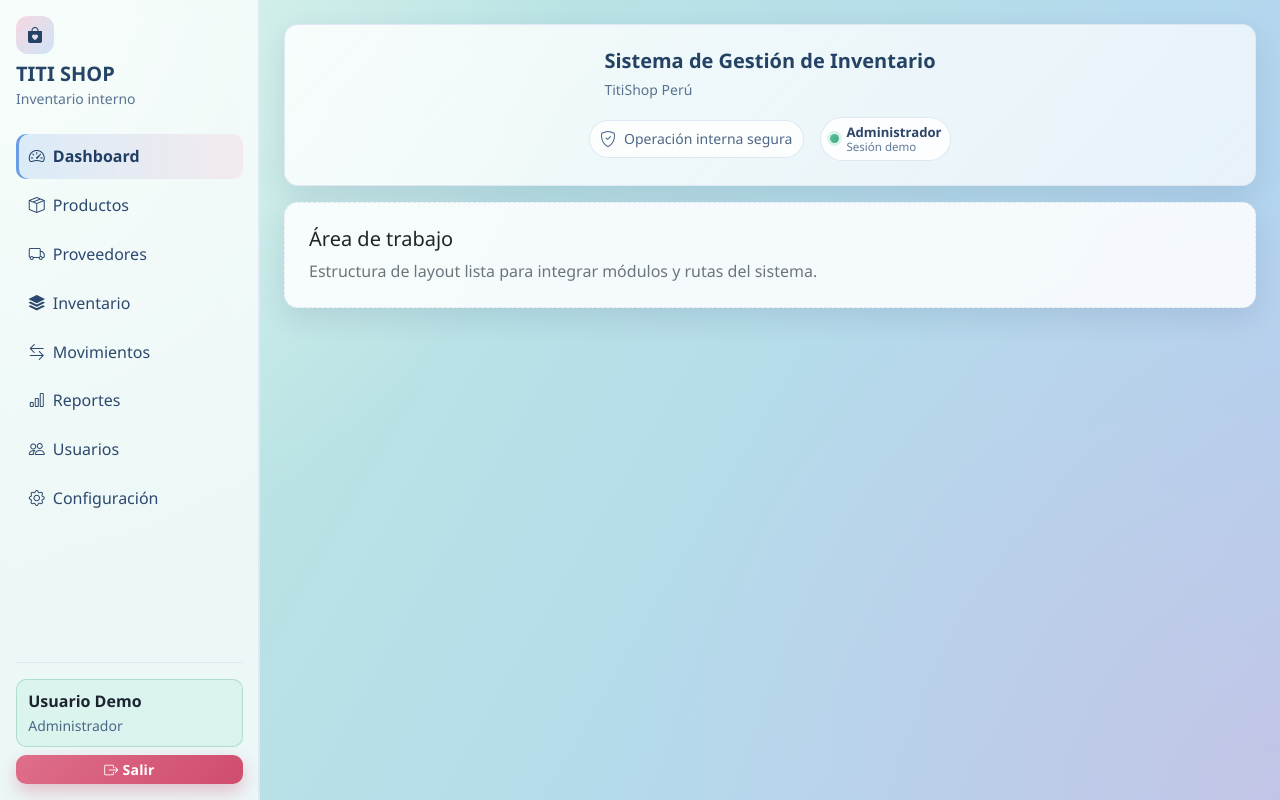
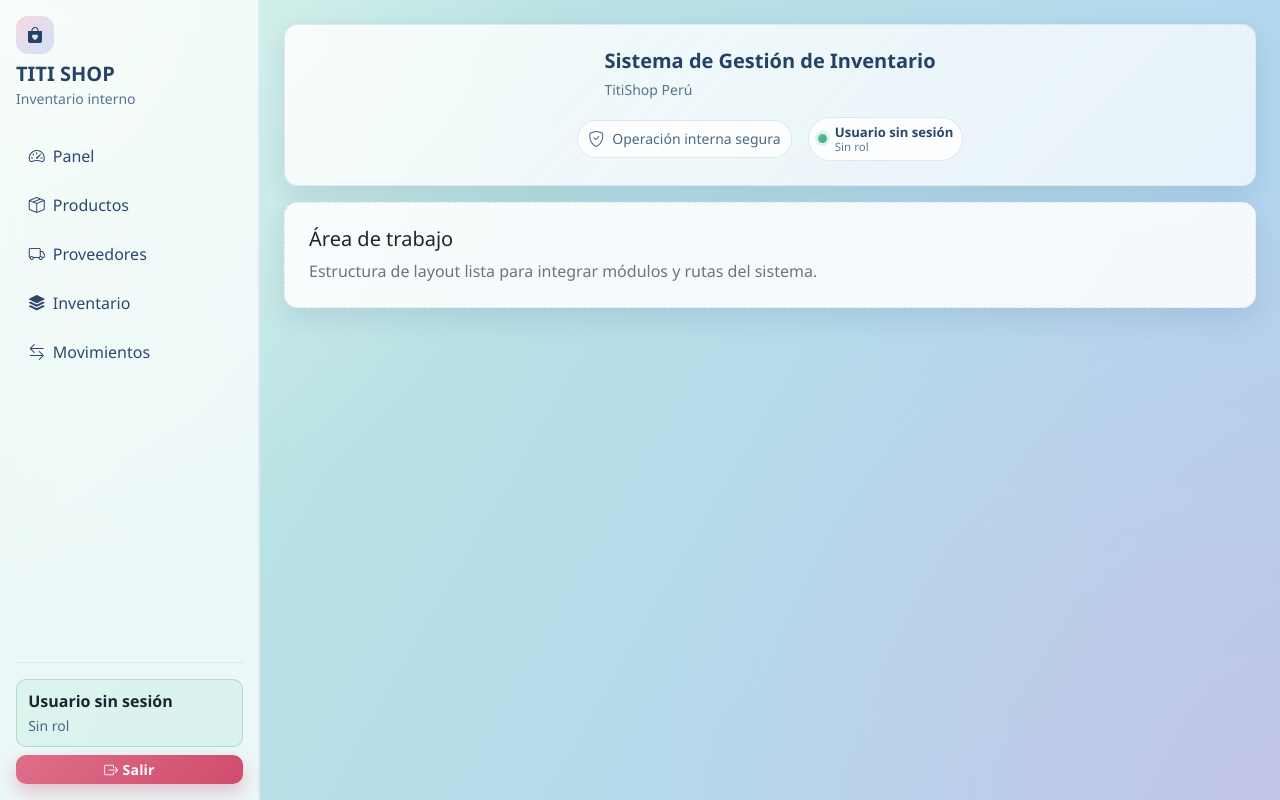
Before and after one commit to Espiritu16/titishop-frontend-angular, an Angular app: page / in a window 1280 px wide. Built offline with nearby package versions, Linux system fonts and the light colour scheme.

Commit message:
logica de sidebar con sesion local y roles

```diff
--- /dev/null
+++ b/src/app/core/auth.service.ts
@@ -0,0 +1,34 @@
+import { Injectable, signal } from '@angular/core';
+import { Router } from '@angular/router';
+import { Role, SessionUser } from './models';
+
+const SESSION_KEY = 'titishop_session';
+
+@Injectable({ providedIn: 'root' })
+export class AuthService {
+  readonly session = signal<SessionUser | null>(this.readSession());
+
+  constructor(private router: Router) {}
+
+  hasAnyRole(roles: Role[]): boolean {
+    const currentRole = this.session()?.role;
+    return !!currentRole && roles.includes(currentRole);
+  }
+
+  logout(): void {
+    localStorage.removeItem(SESSION_KEY);
+    this.session.set(null);
+    this.router.navigateByUrl('/');
+  }
+
+  private readSession(): SessionUser | null {
+    const raw = localStorage.getItem(SESSION_KEY);
+    if (!raw) return null;
+
+    try {
+      return JSON.parse(raw) as SessionUser;
+    } catch {
+      return null;
+    }
+  }
+}
--- /dev/null
+++ b/src/app/core/models.ts
@@ -0,0 +1,9 @@
+export type Role = 'ADMINISTRADOR' | 'ALMACENERO' | 'SUPERVISOR';
+
+export interface SessionUser {
+  id: string;
+  fullName: string;
+  email: string;
+  role: Role;
+  loginAt: string;
+}
--- a/src/app/features/layout/sidebar/sidebar.html
+++ b/src/app/features/layout/sidebar/sidebar.html
@@ -8,22 +8,21 @@
   </div>
 
   <nav class="nav flex-column gap-1">
-    <a class="nav-link active"><i class="bi bi-speedometer2 me-2"></i>Dashboard</a>
-    <a class="nav-link"><i class="bi bi-box-seam me-2"></i>Productos</a>
-    <a class="nav-link"><i class="bi bi-truck me-2"></i>Proveedores</a>
-    <a class="nav-link"><i class="bi bi-stack me-2"></i>Inventario</a>
-    <a class="nav-link"><i class="bi bi-arrow-left-right me-2"></i>Movimientos</a>
-    <a class="nav-link"><i class="bi bi-bar-chart me-2"></i>Reportes</a>
-    <a class="nav-link"><i class="bi bi-people me-2"></i>Usuarios</a>
-    <a class="nav-link"><i class="bi bi-gear me-2"></i>Configuración</a>
+    @for (item of items; track item.path) {
+      @if (canShow(item)) {
+        <a [routerLink]="item.path" routerLinkActive="active" class="nav-link">
+          <i [ngClass]="[item.icon, 'me-2']"></i>{{ item.label }}
+        </a>
+      }
+    }
   </nav>
 
   <div class="sidebar-footer mt-auto pt-3">
     <div class="user-box mb-2">
-      <div class="fw-semibold">Usuario Demo</div>
-      <small>Administrador</small>
+      <div class="fw-semibold">{{ auth.session()?.fullName || 'Usuario sin sesión' }}</div>
+      <small>{{ auth.session()?.role || 'Sin rol' }}</small>
     </div>
-    <button class="btn btn-danger btn-sm w-100">
+    <button class="btn btn-danger btn-sm w-100" (click)="logout()">
       <i class="bi bi-box-arrow-right me-1"></i>Salir
     </button>
   </div>
--- a/src/app/features/layout/sidebar/sidebar.ts
+++ b/src/app/features/layout/sidebar/sidebar.ts
@@ -1,9 +1,42 @@
 import { Component } from '@angular/core';
+import { NgClass } from '@angular/common';
+import { RouterLink, RouterLinkActive } from '@angular/router';
+import { AuthService } from '../../../core/auth.service';
+import { Role } from '../../../core/models';
+
+type SidebarItem = {
+  label: string;
+  path: string;
+  icon: string;
+  roles?: Role[];
+};
 
 @Component({
   selector: 'app-sidebar',
-  imports: [],
+  imports: [NgClass, RouterLink, RouterLinkActive],
   templateUrl: './sidebar.html',
   styleUrl: './sidebar.scss',
 })
-export class Sidebar {}
+export class Sidebar {
+  readonly items: SidebarItem[] = [
+    { label: 'Panel', path: '/dashboard', icon: 'bi-speedometer2' },
+    { label: 'Productos', path: '/productos', icon: 'bi-box-seam' },
+    { label: 'Proveedores', path: '/proveedores', icon: 'bi-truck' },
+    { label: 'Inventario', path: '/inventario', icon: 'bi-stack' },
+    { label: 'Movimientos', path: '/movimientos', icon: 'bi-arrow-left-right' },
+    { label: 'Reportes', path: '/reportes', icon: 'bi-bar-chart', roles: ['ADMINISTRADOR', 'SUPERVISOR'] },
+    { label: 'Usuarios', path: '/usuarios', icon: 'bi-people', roles: ['ADMINISTRADOR'] },
+    { label: 'Configuración', path: '/configuracion', icon: 'bi-gear', roles: ['ADMINISTRADOR'] },
+  ];
+
+  constructor(public auth: AuthService) {}
+
+  canShow(item: SidebarItem): boolean {
+    if (!item.roles) return true;
+    return this.auth.hasAnyRole(item.roles);
+  }
+
+  logout(): void {
+    this.auth.logout();
+  }
+}
--- a/src/app/features/layout/topbar/topbar.html
+++ b/src/app/features/layout/topbar/topbar.html
@@ -11,8 +11,8 @@
     <div class="topbar-user d-flex align-items-center gap-2">
       <span class="topbar-user-dot"></span>
       <div class="d-flex flex-column lh-sm">
-        <strong>Administrador</strong>
-        <small>Sesión demo</small>
+        <strong>{{ auth.session()?.fullName || 'Usuario sin sesión' }}</strong>
+        <small>{{ auth.session()?.role || 'Sin rol' }}</small>
       </div>
     </div>
   </div>
--- a/src/app/features/layout/topbar/topbar.ts
+++ b/src/app/features/layout/topbar/topbar.ts
@@ -1,4 +1,5 @@
 import { Component } from '@angular/core';
+import { AuthService } from '../../../core/auth.service';
 
 @Component({
   selector: 'app-topbar',
@@ -6,4 +7,6 @@ import { Component } from '@angular/core';
   templateUrl: './topbar.html',
   styleUrl: './topbar.scss',
 })
-export class Topbar {}
+export class Topbar {
+  constructor(public auth: AuthService) {}
+}
```
